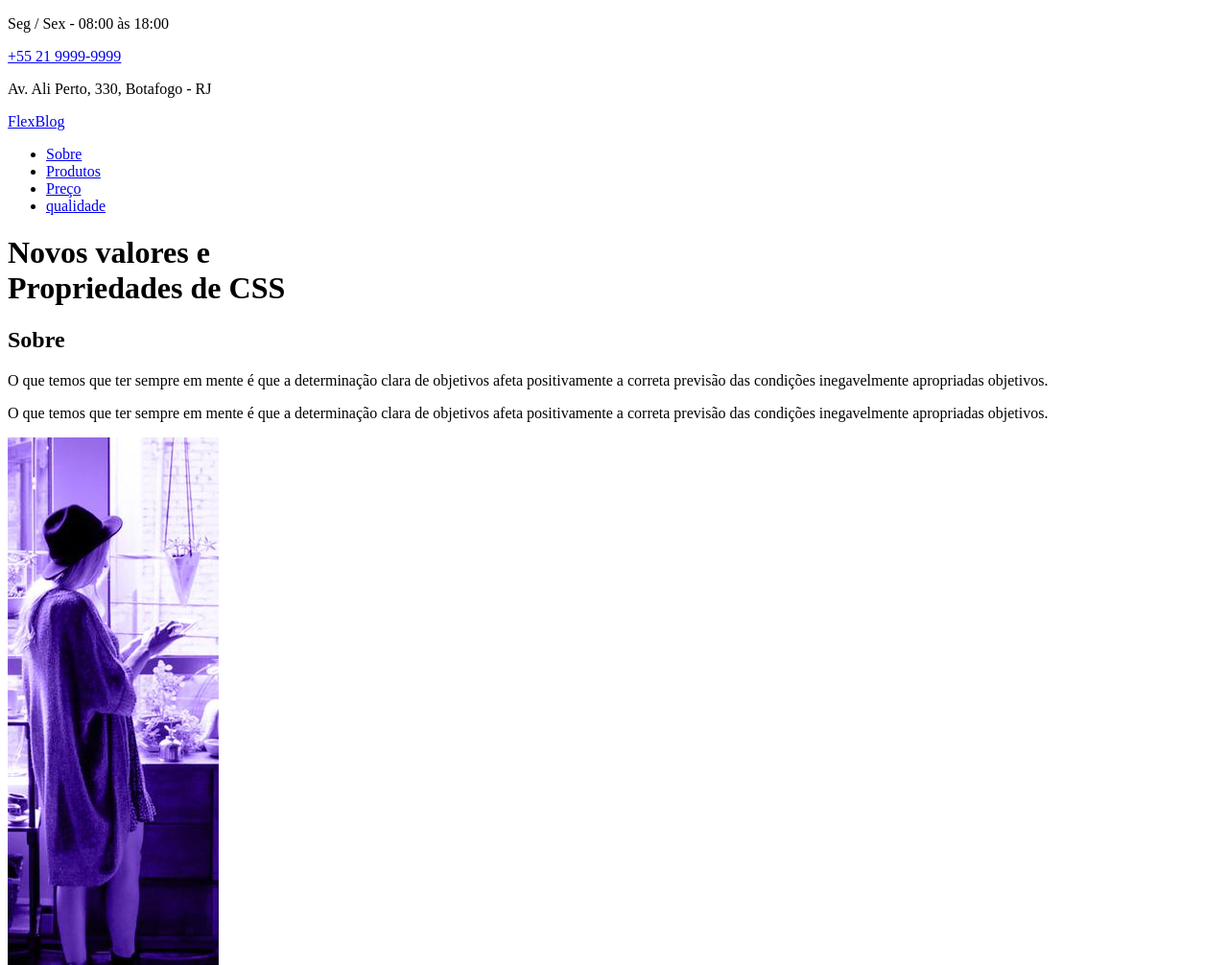
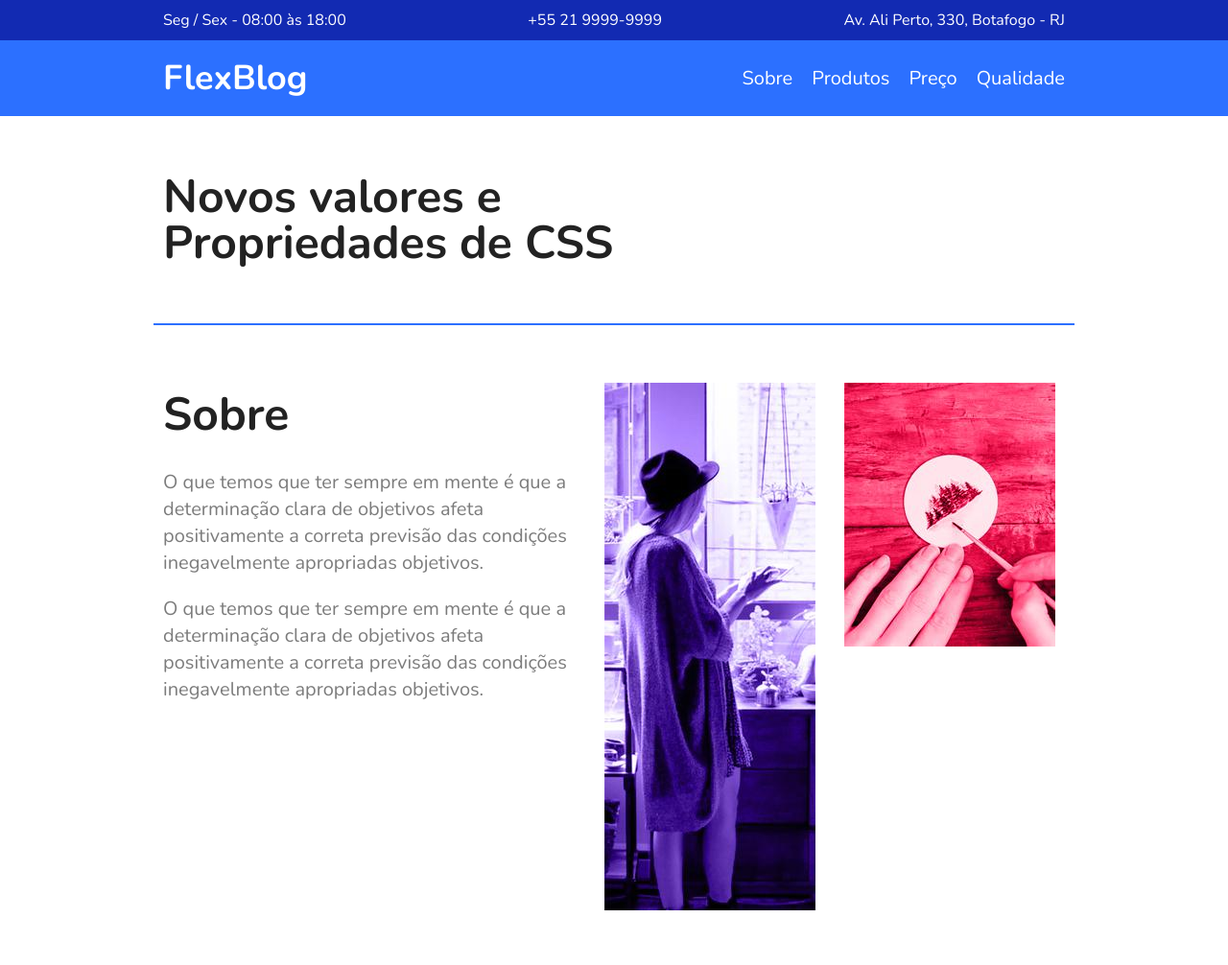
Before and after one commit to WpMateus/treinandoCssFlexBlog, a plain HTML site: page index.html in a window 1280 px wide. Shown: the top 1006 px of the page at 96% size. Drawn offline with nearby package versions, Linux system fonts and the light colour scheme.

Commit message:
Estilizando a parte Sobre

```diff
--- a/index.html
+++ b/index.html
@@ -25,12 +25,12 @@
       <div class="menu-logo">
         <a href="./">FlexBlog</a>
       </div>
-      <nav>
+      <nav class="menu-nav">
         <ul>
           <li><a href="#sobre">Sobre</a></li>
           <li><a href="#produtos ">Produtos </a></li>
           <li><a href="#preço">Preço </a></li>
-          <li><a href="#qualidade">qualidade</a></li>
+          <li><a href="#qualidade">Qualidade</a></li>
         </ul>
       </nav>
     </div>
--- a/style.css
+++ b/style.css
@@ -0,0 +1,133 @@
+body, h1, h2, p, ul, li, a{
+  margin: 0px;
+  padding: 0px;
+}
+body{
+  font-family: "Nunito", Helvetica, Arial, sans-serif;
+  color: #222222;
+}
+
+ul{
+  list-style: none;
+}
+
+a{
+  text-decoration: none;
+}
+
+img{
+  display: block;
+  max-width: 100%;
+}
+
+*{
+  box-sizing: border-box;
+}
+
+/* Superinfo */
+
+.superinfo-bg{
+  background: #122ab2;
+  color: white;
+}
+.superinfo p, .superinfo a{
+  margin: 0 10px 10px 10px;
+}
+
+.superinfo{
+  max-width: 960px;
+  margin: 0 auto;
+  display: flex;
+  justify-content: space-between;
+  flex-wrap: wrap;
+  padding-top: 10px;
+}
+
+.superinfo a{
+  color: white;
+}
+
+/* Menu */
+
+.menu-bg{
+  background: #2c70ff;
+}
+
+.menu{
+  max-width: 960px;
+  margin: 0 auto;
+  padding: 15px 0;
+  display: flex;
+  flex-wrap: wrap;
+  justify-content: space-between;
+  align-items: center;
+}
+
+.menu a{
+  color: white;
+}
+
+.menu-logo a{
+  font-size: 2.25em;
+  font-weight: bold;
+  margin: 0 10px;
+}
+
+.menu-nav ul{
+  display: flex;
+  flex-wrap: wrap;
+}
+
+.menu-nav a{
+  font-size: 1.25em;
+  display: block;
+  padding: 10px
+}
+
+.menu-nav a:hover{
+  color: #122ab2;
+}
+
+/* Introdução */
+
+.introducao{
+  font-size: 3em;
+  line-height: 1;
+  max-width: 960px;
+  margin: 0 auto;
+  padding: 60px 10px;
+}
+
+/* Sobre */
+
+.sobre{
+  border-top: 2px solid #2c70ff;
+  border-bottom: 2px solid #2c70ff;
+  max-width: 960px;
+  margin: 0 auto;
+  padding: 60px 0;
+  display: flex;
+  flex-wrap: wrap;
+}
+
+.sobre-info {
+  flex: 2 1 300px;
+  margin: 0 10px;
+}
+
+.sobre-info h1{
+  font-size: 3em;
+  margin-bottom: .5em;
+}
+
+.sobre-info p{
+  font-size: 1.25em;
+  line-height: 1.4;
+  margin-bottom: 1em;
+  color: #7c7c7c;
+}
+
+.sobre-img {
+  flex: 1 1 160px;
+  margin: 0 10px;
+}
```
